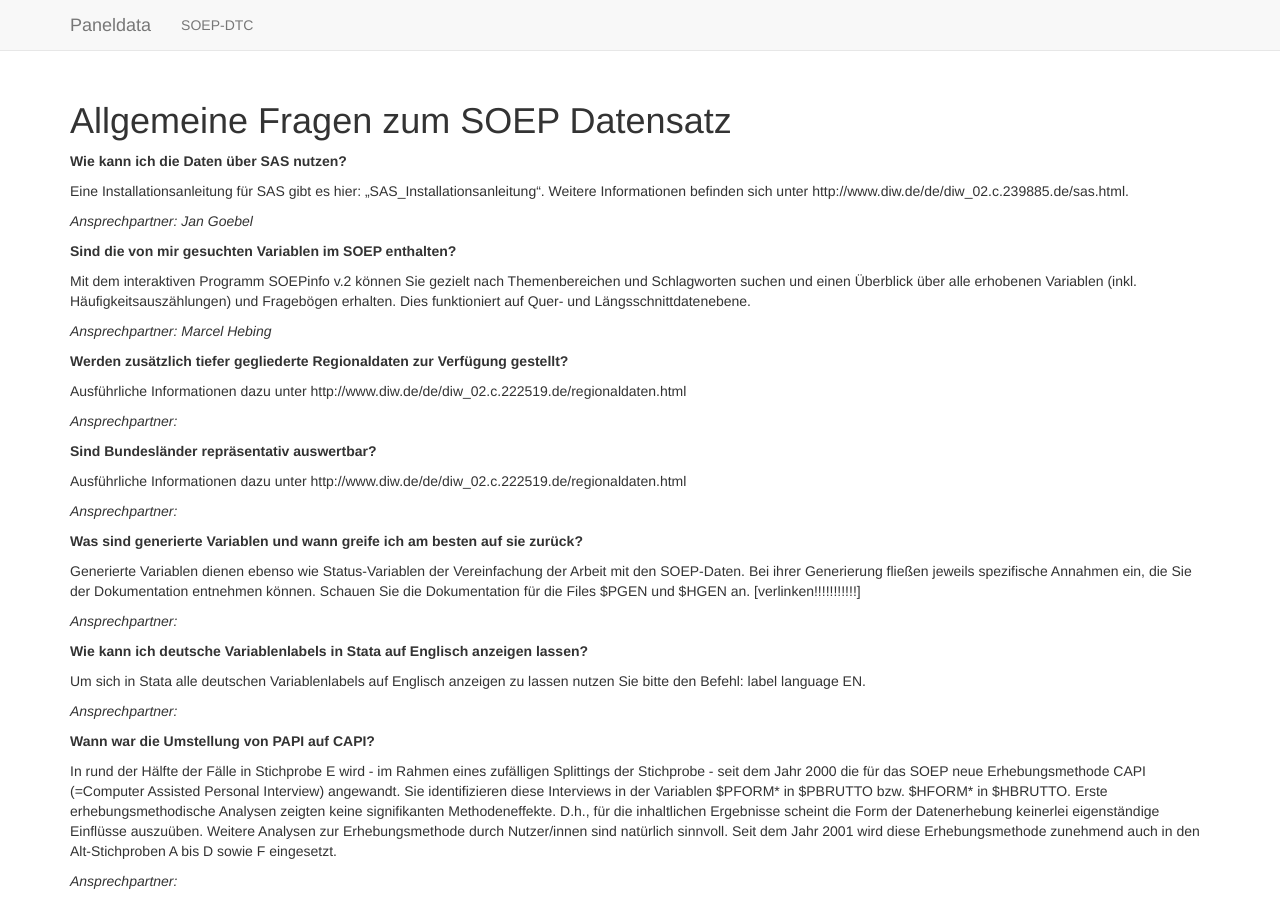
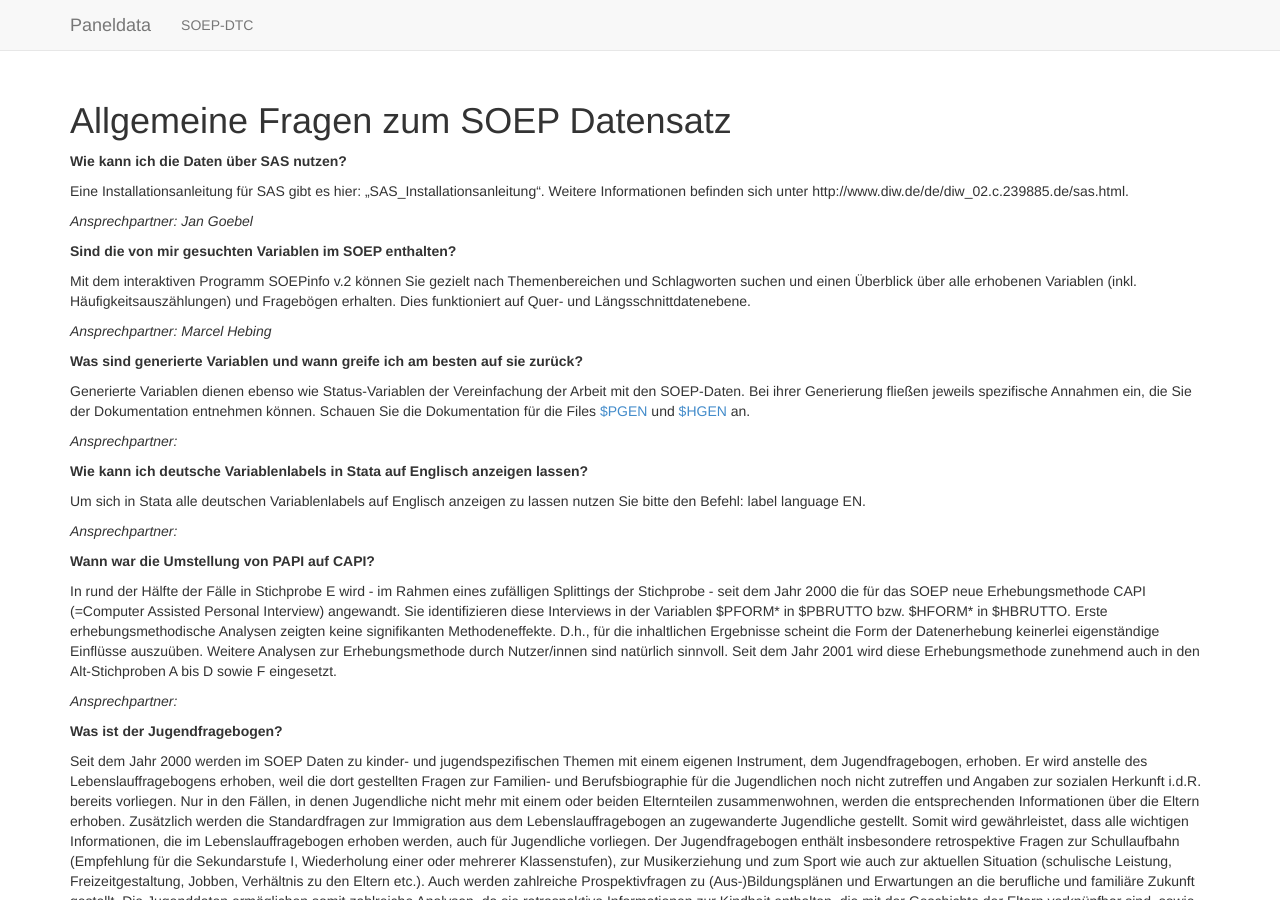
Before and after one commit to paneldata/paneldata.github.io, a Jekyll site: the page built from soep/faq/allgemein.md, in a window 1280 px wide and 900 px high. Built offline with Jekyll 4.4.1, drawn with Linux system fonts in a browser that asks for light colours.

Commit message:
few changes in allgemein.md

```diff
--- a/soep/faq/allgemein.md
+++ b/soep/faq/allgemein.md
@@ -20,25 +20,11 @@
 *Ansprechpartner: Marcel Hebing*
 
 
-**Werden zusätzlich tiefer gegliederte Regionaldaten zur Verfügung gestellt?**
-
-Ausführliche Informationen dazu unter http://www.diw.de/de/diw_02.c.222519.de/regionaldaten.html
-
-*Ansprechpartner:*
-
-
-**Sind Bundesländer repräsentativ auswertbar?**
-
-Ausführliche Informationen dazu unter http://www.diw.de/de/diw_02.c.222519.de/regionaldaten.html
-
-*Ansprechpartner:*
-
-
 **Was sind generierte Variablen und wann greife ich am besten auf sie zurück?**
 
 Generierte Variablen dienen ebenso wie Status-Variablen der Vereinfachung der Arbeit mit den SOEP-Daten.
 Bei ihrer Generierung fließen jeweils spezifische Annahmen ein, die Sie der Dokumentation entnehmen können.
-Schauen Sie die Dokumentation für die Files $PGEN und $HGEN an. [verlinken!!!!!!!!!!!]
+Schauen Sie die Dokumentation für die Files [$PGEN](http://www.diw.de/documents/dokumentenarchiv/17/diw_01.c.60055.de/pgen.pdf) und [$HGEN](http://www.diw.de/documents/dokumentenarchiv/17/diw_01.c.60053.de/hpfad.467493.pdf) an.
 
 *Ansprechpartner:*
 
```
